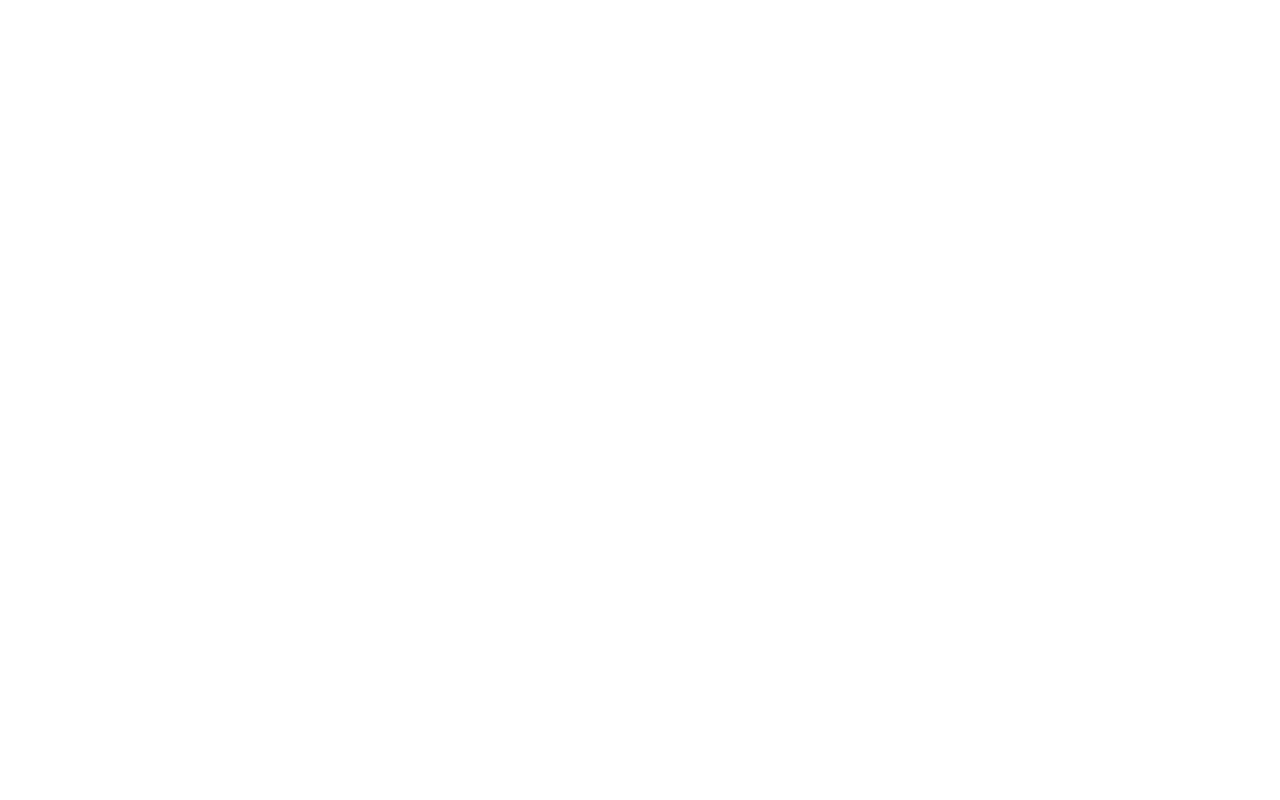
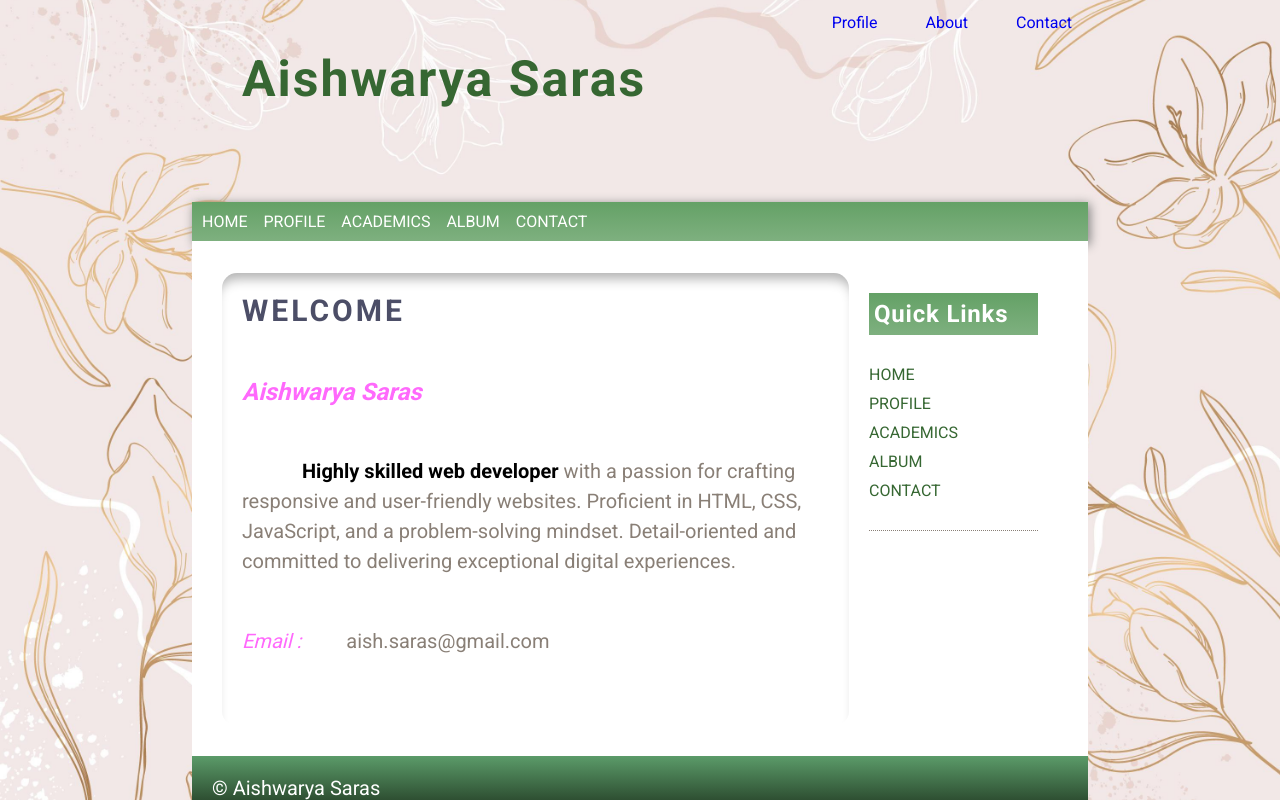
Before and after one commit to aish-saras/Web-Assignment, a plain HTML site: page index.html in a window 1280 px wide. Drawn offline with Linux system fonts and the light colour scheme; files that its build step writes are made by us from their sources.

Commit message:
Update index.html

```diff
--- a/index.html
+++ b/index.html
@@ -1,10 +1,69 @@
 <!DOCTYPE html>
 <html lang="en">
+
 <head>
-    <meta http-equiv="refresh" content="0" url="https://repo.github.io/home/index.html">
-    <title>Document</title>
+    <link rel="stylesheet" href="./style.css" />
+    <title>22MCA0359</title>
 </head>
+
 <body>
+    <div class="container">
+        <header>
+            <h1>Aishwarya Saras</h1>
+            <nav>
+                <ul>
+                    <li><a href="./profile/profile.html">Profile</a></li>
+                    <li><a href="./home/index.html">About</a></li>
+                    <li><a href="./contact/contact.html">Contact</a></li>
+                </ul>
+            </nav>
+        </header>
+        <div class="mainContent">
+            <div class="anotherNav">
+                <ul>
+                    <li><a href="./home/index.html">home</a></li>
+                    <li><a href="./profile/profile.html">profile</a></li>
+                    <li><a href="./academics/academics.html">academics</a></li>
+                    <li><a href="./album/album.html">album</a></li>
+                    <li><a href="./contact/contact.html">contact</a></li>
+                </ul>
+            </div>
 
+            <div class="info">
+                <div class="left">
+                    <h2>WELCOME</h2>
+                    <h3>Aishwarya Saras</h3>
+                    <p>
+                        &emsp;&emsp;&emsp;<b style="color: black">Highly skilled web developer</b> with a passion for
+                        crafting
+                        responsive and user-friendly websites. Proficient in HTML, CSS, JavaScript, and a
+                        problem-solving mindset.
+                        Detail-oriented and committed to delivering exceptional digital experiences.
+                    </p>
+
+                    <p><span>Email : </span>&emsp;&emsp;aish.saras@gmail.com</p>
+                </div>
+
+
+                <div class="right">
+                    <div class="linkTitle">
+                        <h2>Quick Links</h2>
+                        <ul>
+                            <li><a href="./home/index.html">home</a></li>
+                            <li><a href="./profile/profile.html">profile</a></li>
+                            <li><a href="./academics/academics.html">academics</a></li>
+                            <li><a href="./album/album.html">album</a></li>
+                            <li><a href="./contact/contact.html">contact</a></li>
+                        </ul>
+                    </div>
+                </div>
+            </div>
+
+            <div class="footer">
+                <p>&copy; Aishwarya Saras</p>
+            </div>
+        </div>
+    </div>
 </body>
+
 </html>
```
